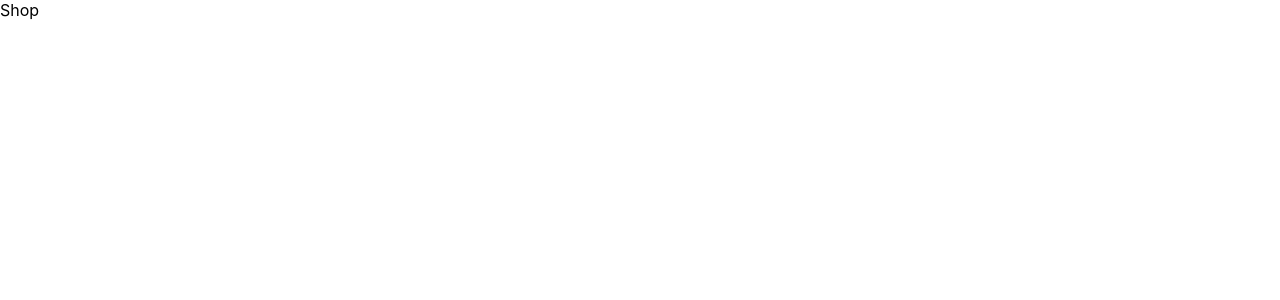
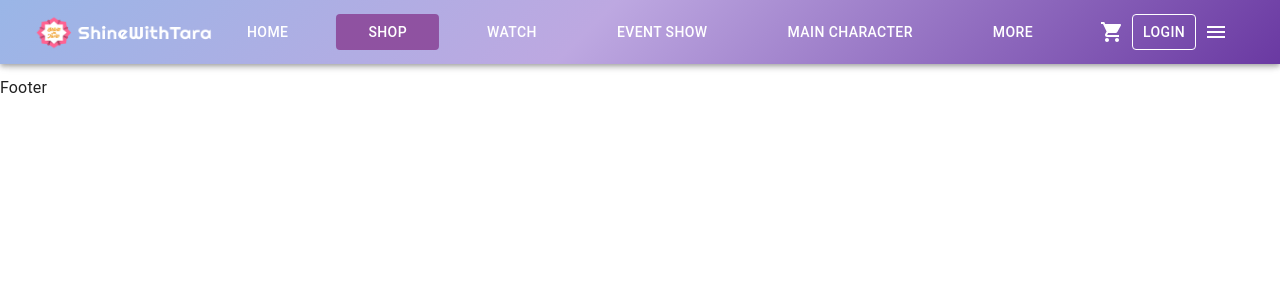
Before and after one commit to salmansparrow/shineswithtara, a React (Create React App) app: page /shop in a window 1280 px wide. Shown: the top 300 px of the page. Built offline with nearby package versions, Linux system fonts and the light colour scheme.

Commit message:
navbar done

```diff
--- a/src/component/Common/MainNavbar.js
+++ b/src/component/Common/MainNavbar.js
@@ -15,8 +15,10 @@ import Toolbar from "@mui/material/Toolbar";
 import Typography from "@mui/material/Typography";
 import Button from "@mui/material/Button";
 import ShoppingCartIcon from "@mui/icons-material/ShoppingCart"; // Cart Icon
-import { Link } from "react-router-dom"; // Import Link from react-router-dom
+import { NavLink } from "react-router-dom"; // Import NavLink from react-router-dom
 import navlogo from "../../images/nav/nav-logo.png";
+import Menu from "@mui/material/Menu"; // Import Menu for dropdown
+import MenuItem from "@mui/material/MenuItem"; // Import MenuItem for dropdown items
 
 const drawerWidth = 240;
 const navItems = [
@@ -25,15 +27,31 @@ const navItems = [
   { label: "Watch", path: "/watch" },
   { label: "Event Show", path: "/eventshow" },
   { label: "Main Character", path: "/maincharacter" },
-  { label: "More", path: "/colorfulclub" },
+  { label: "More", path: "/colorfulclub", hasDropdown: true }, // Mark "More" for dropdown
+];
+
+const moreDropdownItems = [
+  { label: "Contact Us", path: "/contact" },
+  { label: "About", path: "/about" },
+  { label: "Colorful Club", path: "/colorfulclub" },
+  { label: "FAQ", path: "/faq" },
 ];
 
 function MainNavbar(props) {
   const { window } = props;
   const [mobileOpen, setMobileOpen] = React.useState(false);
+  const [anchorEl, setAnchorEl] = React.useState(null); // State for dropdown menu
 
   const handleDrawerToggle = () => {
     setMobileOpen((prevState) => !prevState);
+  };
+
+  const handleMoreClick = (event) => {
+    setAnchorEl(event.currentTarget); // Set anchor element for dropdown
+  };
+
+  const handleMenuClose = () => {
+    setAnchorEl(null); // Close dropdown menu
   };
 
   const drawer = (
@@ -48,12 +66,21 @@ function MainNavbar(props) {
             <ListItemButton sx={{ textAlign: "center" }}>
               <ListItemText
                 primary={
-                  <Link
+                  item.hasDropdown ? (
+                    <Button
+                      onClick={handleMoreClick}
+                      sx={{ textDecoration: "none", color: "inherit" }}
+                    >
+                      {item.label}
+                    </Button>
+                  ) : (
+                    <NavLink
                       to={item.path}
                       style={{ textDecoration: "none", color: "inherit" }}
                     >
                       {item.label}
-                  </Link>
+                    </NavLink>
+                  )
                 }
               />
             </ListItemButton>
@@ -71,10 +98,11 @@ function MainNavbar(props) {
       <CssBaseline />
       <AppBar
         component="nav"
+        style={{ minHeight: "64px" }}
         sx={{
-          px: 4,
           background:
             "linear-gradient(135deg, rgb(154, 182, 231) 0%, rgb(189, 168, 225) 46%, rgb(106, 57, 162) 100%)",
+          px: { xs: 0, lg: 4 }, // Remove padding on small screens, add on large
         }}
       >
         <Toolbar sx={{ position: "relative", justifyContent: "space-between" }}>
@@ -87,6 +115,7 @@ function MainNavbar(props) {
               position: "absolute",
               left: "0",
               width: "180px",
+              height: "35px",
             }}
           >
             <img src={navlogo} height={35} width={180} alt="Navigation Logo" />
@@ -99,17 +128,56 @@ function MainNavbar(props) {
               left: "50%",
               transform: "translateX(-50%)",
               display: { xs: "none", sm: "flex" },
-              gap: 2, // Spacing between buttons
+              whiteSpace: "nowrap", // Prevent wrapping
             }}
           >
             {navItems.map((item) => (
-              <Button key={item.label} sx={{ color: "#fff" }}>
-                <Link
-                  to={item.path}
-                  style={{ textDecoration: "none", color: "inherit" }}
+              <Button
+                key={item.label}
+                sx={{
+                  color: "#fff",
+                  fontSize: "0.875rem",
+                  minHeight: "64px",
+                  whiteSpace: "nowrap", // Prevent button text from wrapping
+                  ":hover": {
+                    textDecoration: "none",
+                    backgroundColor: "rgba(143, 82, 161, 0.04)",
+                  },
+                  ":active": {
+                    backgroundColor: "rgb(143, 82, 161) !important",
+                  },
+                }}
+              >
+                {item.hasDropdown ? (
+                  <Button
+                    onClick={handleMoreClick}
+                    sx={{
+                      color: "#fff",
+                      textDecoration: "none",
+                      padding: "6px 32px", // Add padding for spacing
+                      display: "block", // Make link fill the button
+                      borderRadius: "4px",
+                    }}
                   >
                     {item.label}
-                </Link>
+                  </Button>
+                ) : (
+                  <NavLink
+                    to={item.path}
+                    style={({ isActive }) => ({
+                      textDecoration: "none",
+                      color: isActive ? "#fff" : "inherit",
+                      backgroundColor: isActive
+                        ? "rgb(143, 82, 161)"
+                        : "transparent",
+                      padding: "6px 32px", // Add padding for spacing
+                      display: "block", // Make link fill the button
+                      borderRadius: "4px",
+                    })}
+                  >
+                    {item.label}
+                  </NavLink>
+                )}
               </Button>
             ))}
           </Box>
@@ -138,6 +206,31 @@ function MainNavbar(props) {
           </Box>
         </Toolbar>
       </AppBar>
+
+      {/* Dropdown Menu for More */}
+      <Menu
+        anchorEl={anchorEl}
+        open={Boolean(anchorEl)}
+        onClose={handleMenuClose}
+        MenuListProps={{
+          "aria-labelledby": "basic-button",
+        }}
+      >
+        {moreDropdownItems.map((item) => (
+          <MenuItem key={item.label} onClick={handleMenuClose}>
+            <NavLink
+              to={item.path}
+              style={{
+                textDecoration: "none",
+                color: "inherit",
+                width: "100%",
+              }}
+            >
+              {item.label}
+            </NavLink>
+          </MenuItem>
+        ))}
+      </Menu>
 
       <nav>
         <Drawer
--- a/src/pages/Shop.jsx
+++ b/src/pages/Shop.jsx
@@ -1,8 +1,12 @@
 import React from "react";
-const Shop=()=>{
-    return(
-        <div>Shop</div>
-    )
-
-}
+import Layout from "../component/Layout/Layout";
+const Shop = () => {
+  return (
+    <>
+      <Layout>
+        <h2>SHop</h2>
+      </Layout>
+    </>
+  );
+};
 export default Shop;
```
Lines whose indentation alone changed are shown as unchanged.
